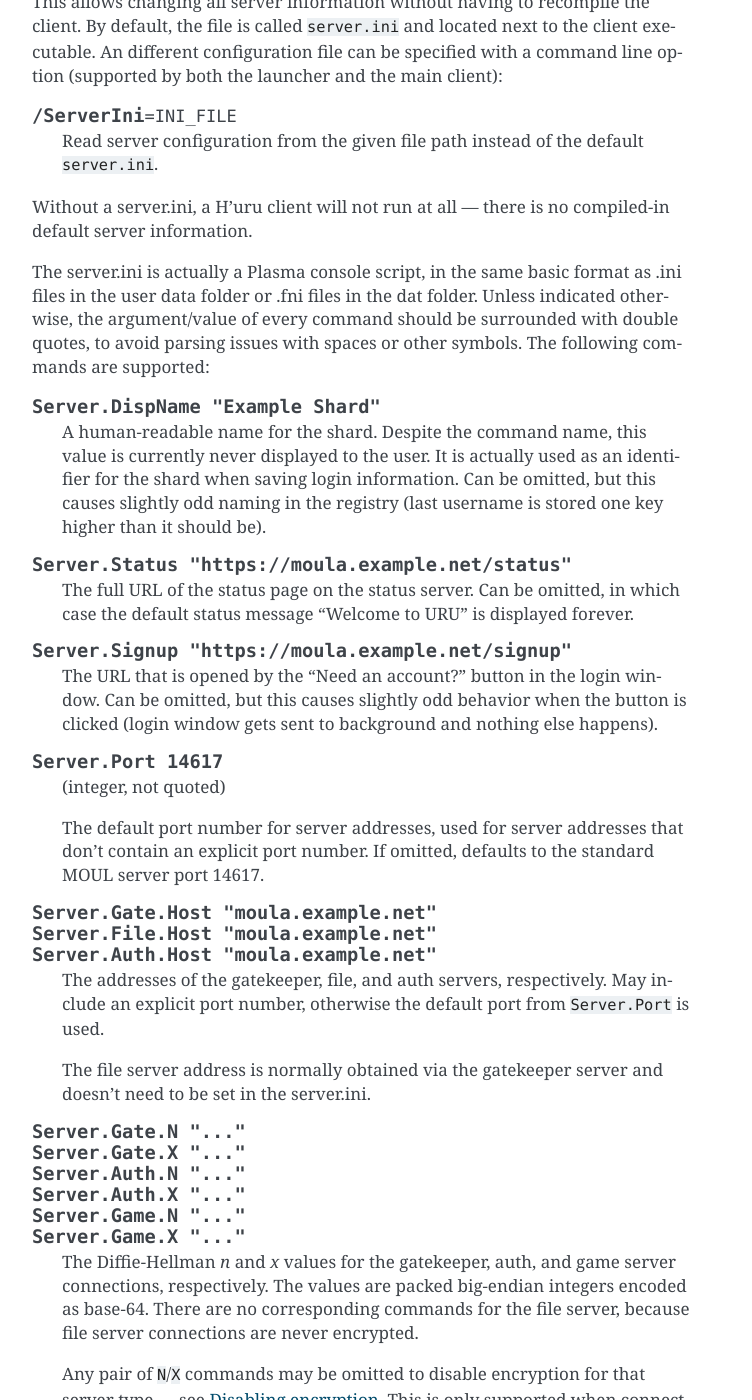
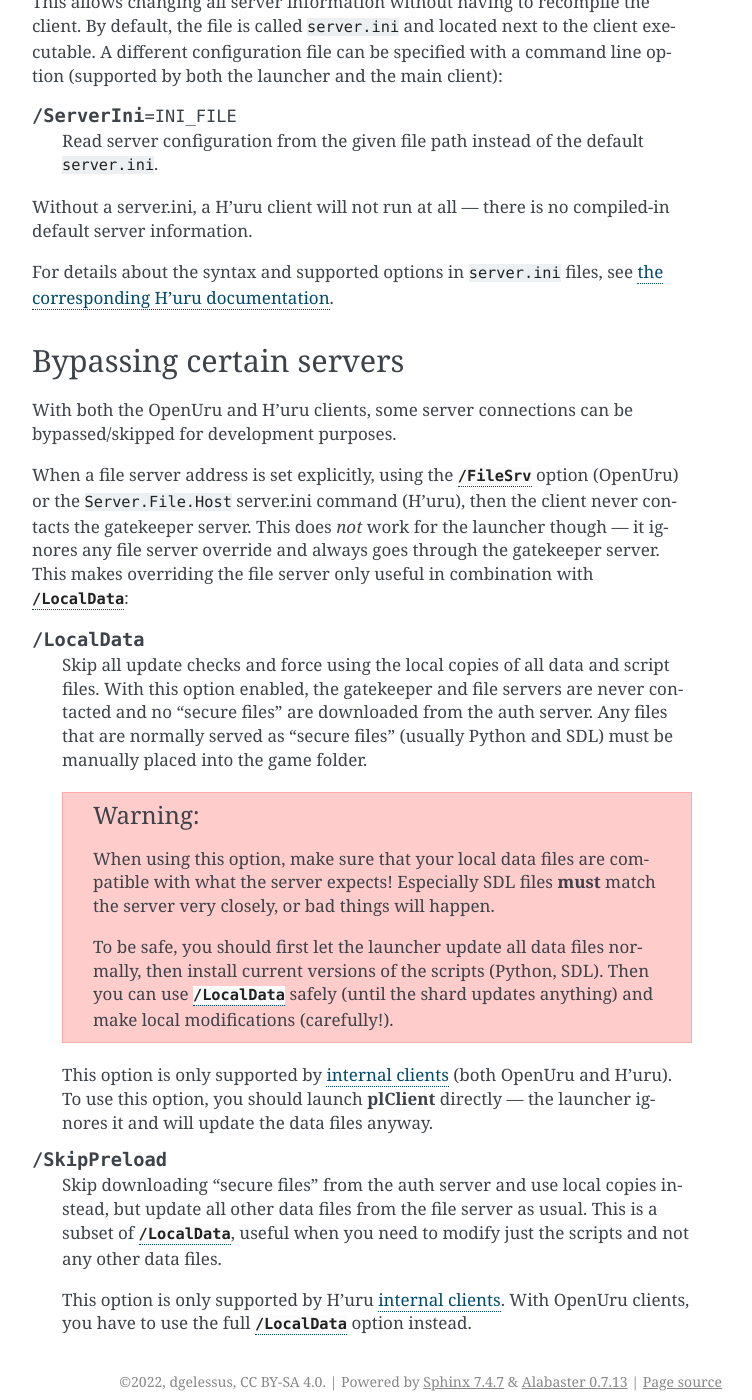
Before and after one commit to dgelessus/NAGUS, a Sphinx documentation site: the page built from docs/uru/server_config.rst, in a window 1280 px wide and 1400 px high, scrolled down 2839 px. Shown: the whole window, without its empty margins (388-1140 px from the left). Built offline with Sphinx 7.4.7, drawn with Linux system fonts in a browser that asks for light colours; some of the changed text lies outside the part shown.

Commit message:
Replace detailed server.ini docs with link to H'uru repo
I've reworked this section a bit and submitted it to H'uru, and it's
been merged now.

```diff
--- a/docs/uru/server_config.rst
+++ b/docs/uru/server_config.rst
@@ -152,7 +152,7 @@ H'uru clients load all server information at runtime from a configuration file.
 This allows changing all server information without having to recompile the client.
 By default,
 the file is called :file:`server.ini` and located next to the client executable.
-An different configuration file can be specified with a command line option
+A different configuration file can be specified with a command line option
 (supported by both the launcher and the main client):
 
 .. option:: /ServerIni=INI_FILE
@@ -163,93 +163,8 @@ Without a server.ini,
 a H'uru client will not run at all ---
 there is no compiled-in default server information.
 
-The server.ini is actually a Plasma console script,
-in the same basic format as .ini files in the user data folder or .fni files in the dat folder.
-Unless indicated otherwise,
-the argument/value of every command should be surrounded with double quotes,
-to avoid parsing issues with spaces or other symbols.
-The following commands are supported:
-
-.. object:: Server.DispName "Example Shard"
-
-   A human-readable name for the shard.
-   Despite the command name,
-   this value is currently never displayed to the user.
-   It is actually used as an identifier for the shard when saving login information.
-   Can be omitted,
-   but this causes slightly odd naming in the registry
-   (last username is stored one key higher than it should be).
-
-.. object:: Server.Status "https://moula.example.net/status"
-
-   The full URL of the status page on the status server.
-   Can be omitted,
-   in which case the default status message "Welcome to URU" is displayed forever.
-
-.. object:: Server.Signup "https://moula.example.net/signup"
-
-   The URL that is opened by the "Need an account?" button in the login window.
-   Can be omitted,
-   but this causes slightly odd behavior when the button is clicked
-   (login window gets sent to background and nothing else happens).
-
-.. object:: Server.Port 14617
-
-   (integer, not quoted)
-
-   The default port number for server addresses,
-   used for server addresses that don't contain an explicit port number.
-   If omitted,
-   defaults to the standard MOUL server port 14617.
-
-.. object::
-   Server.Gate.Host "moula.example.net"
-   Server.File.Host "moula.example.net"
-   Server.Auth.Host "moula.example.net"
-
-   The addresses of the gatekeeper, file, and auth servers,
-   respectively.
-   May include an explicit port number,
-   otherwise the default port from ``Server.Port`` is used.
-
-   The file server address is normally obtained via the gatekeeper server
-   and doesn't need to be set in the server.ini.
-
-.. object::
-   Server.Gate.N "..."
-   Server.Gate.X "..."
-   Server.Auth.N "..."
-   Server.Auth.X "..."
-   Server.Game.N "..."
-   Server.Game.X "..."
-
-   The Diffie-Hellman *n* and *x* values for the gatekeeper, auth, and game server connections,
-   respectively.
-   The values are packed big-endian integers encoded as base-64.
-   There are no corresponding commands for the file server,
-   because file server connections are never encrypted.
-
-   Any pair of ``N``/``X`` commands may be omitted to disable encryption for that server type ---
-   see :ref:`disabling_connection_encryption`.
-   This is only supported when connecting to a server based on DIRTSAND,
-   not MOSS or Cyan's server software.
-
-.. object::
-   Server.Gate.G 4
-   Server.Auth.G 41
-   Server.Game.G 73
-
-   (integers, not quoted)
-
-   The Diffie-Hellman *g* values for the gatekeeper, auth, and game server connections,
-   respectively.
-   There is no corresponding command for the file server,
-   because file server connections are never encrypted.
-
-   If any of these commands is omitted,
-   the standard *g* value for that server type is used.
-   Most MOULa shards use these standard values,
-   so there's usually no need to set these explicitly.
+For details about the syntax and supported options in :file:`server.ini` files,
+see `the corresponding H'uru documentation <https://github.com/H-uru/Plasma/blob/master/Docs/server.ini.md>`__.
 
 .. _server_bypass:
 
```
